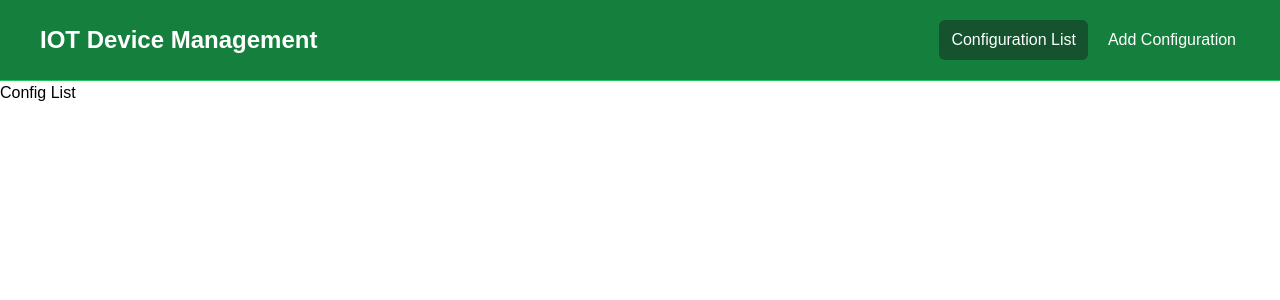
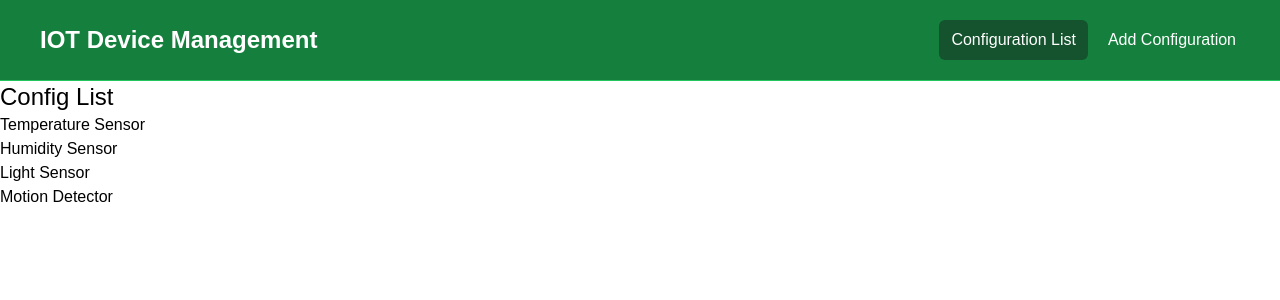
Before and after one commit to Sparrowan/iot_device_management_platform, a Vue app: page / in a window 1280 px wide. Shown: the top 300 px of the page. Built offline with nearby package versions, Linux system fonts and the light colour scheme; data requests are answered from the project's data file.

Commit message:
Connected store to api and component

```diff
--- a/package.json
+++ b/package.json
@@ -18,6 +18,7 @@
     "server": "json-server --watch src/db.json --port 8000"
   },
   "dependencies": {
+    "axios": "^1.7.4",
     "json-server": "^1.0.0-beta.2",
     "pinia": "^2.1.7",
     "vue": "^3.4.29",
--- a/src/components/ConfigurationList.vue
+++ b/src/components/ConfigurationList.vue
@@ -1,5 +1,27 @@
-<script setup lang="ts"></script>
+<script setup lang="ts">
+import { storeToRefs } from 'pinia'
+import { useConfigurationStore } from '../stores/configuration'
+import { onMounted } from 'vue'
+
+const configurationStore = useConfigurationStore()
+
+const { configurations, loading, error } = storeToRefs(configurationStore)
+const { fetchConfigurations } = configurationStore
+
+onMounted(() => {
+  fetchConfigurations()
+})
+
+console.log('configurations', configurations.value)
+</script>
 
 <template>
-  <h1 class="text-2l">Config List</h1>
+  <h1 class="text-2xl">Config List</h1>
+  <div v-if="loading">Loading...</div>
+  <div v-if="error">Error: {{ error }}</div>
+  <ul v-if="configurations.length">
+    <li v-for="config in configurations" :key="config.id">
+      {{ config.name }}
+    </li>
+  </ul>
 </template>
--- a/src/stores/configuration.ts
+++ b/src/stores/configuration.ts
@@ -1,18 +1,10 @@
 import { defineStore } from 'pinia'
-import type { configurationType } from '@/utils/types'
+import type { configurationType, configurationState } from '@/utils/types'
+import axios from 'axios'
 
-interface State {
-  configurations: configurationType[]
-  configuration: configurationType | null
-  loading: boolean
-  error: string | null
-}
-
-export const usePostStore = defineStore({
-  id: 'configuration',
-  state: (): State => ({
+export const useConfigurationStore = defineStore('configuration', {
+  state: (): configurationState => ({
     configurations: [],
-    configuration: null,
     loading: false,
     error: null
   }),
@@ -29,9 +21,8 @@ export const usePostStore = defineStore({
       this.configurations = []
       this.loading = true
       try {
-        this.configuration = (await fetch('http://localhost:8000/configs').then((response) =>
-          response.json()
-        )) as configurationType
+        const response = await axios.get('http://localhost:8000/configs')
+        this.configurations = response.data as configurationType[]
       } catch (error) {
         this.error = (error as Error).message
       } finally {
--- a/src/utils/types.ts
+++ b/src/utils/types.ts
@@ -8,3 +8,9 @@ export type configurationType = {
     values: string[] | number[]
   }
 }
+
+export type configurationState = {
+  configurations: configurationType[]
+  loading: boolean
+  error: string | null
+}
```
Also changed, not shown: 1 other file (tests, documents, lock files or other folders).
